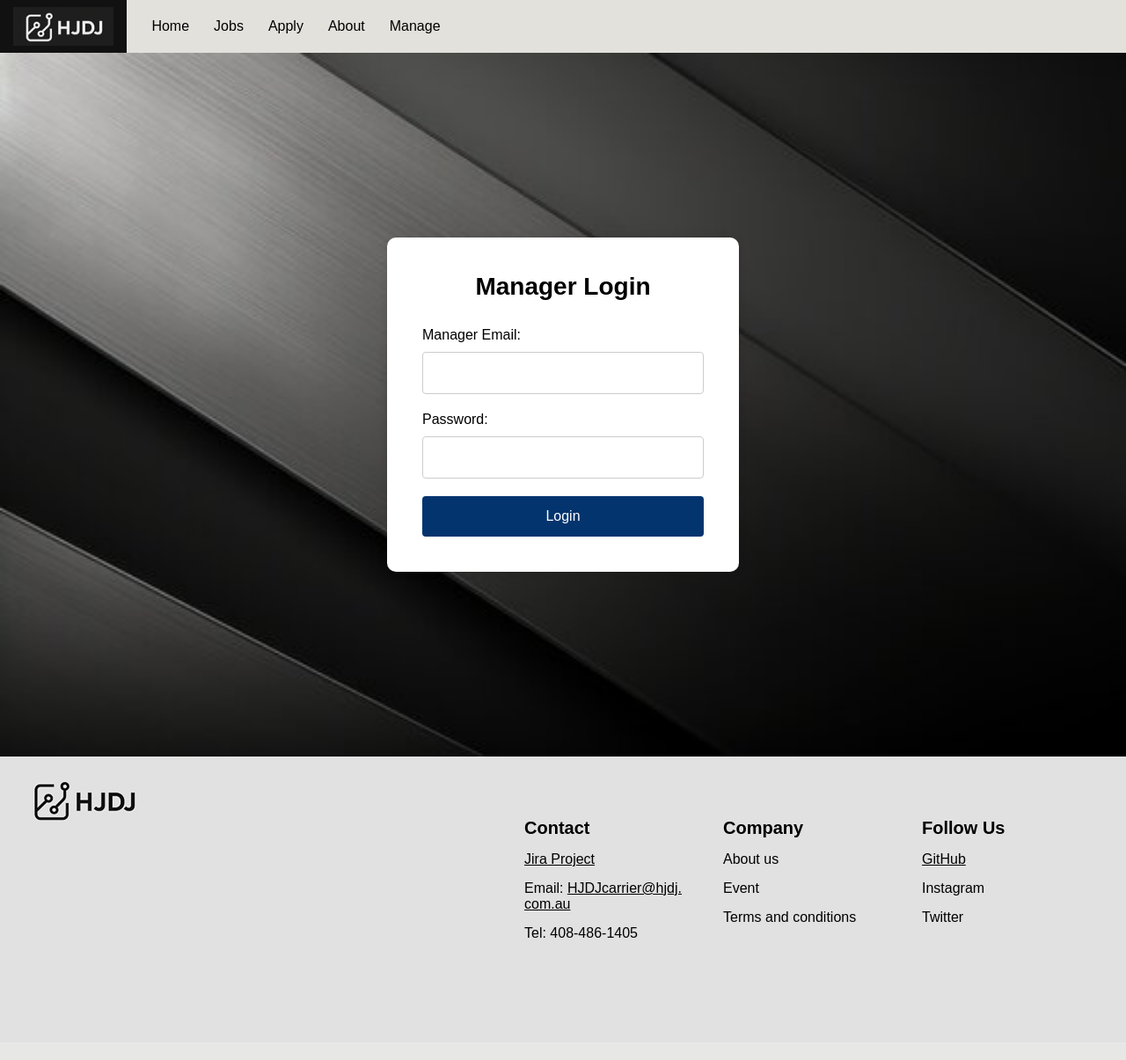
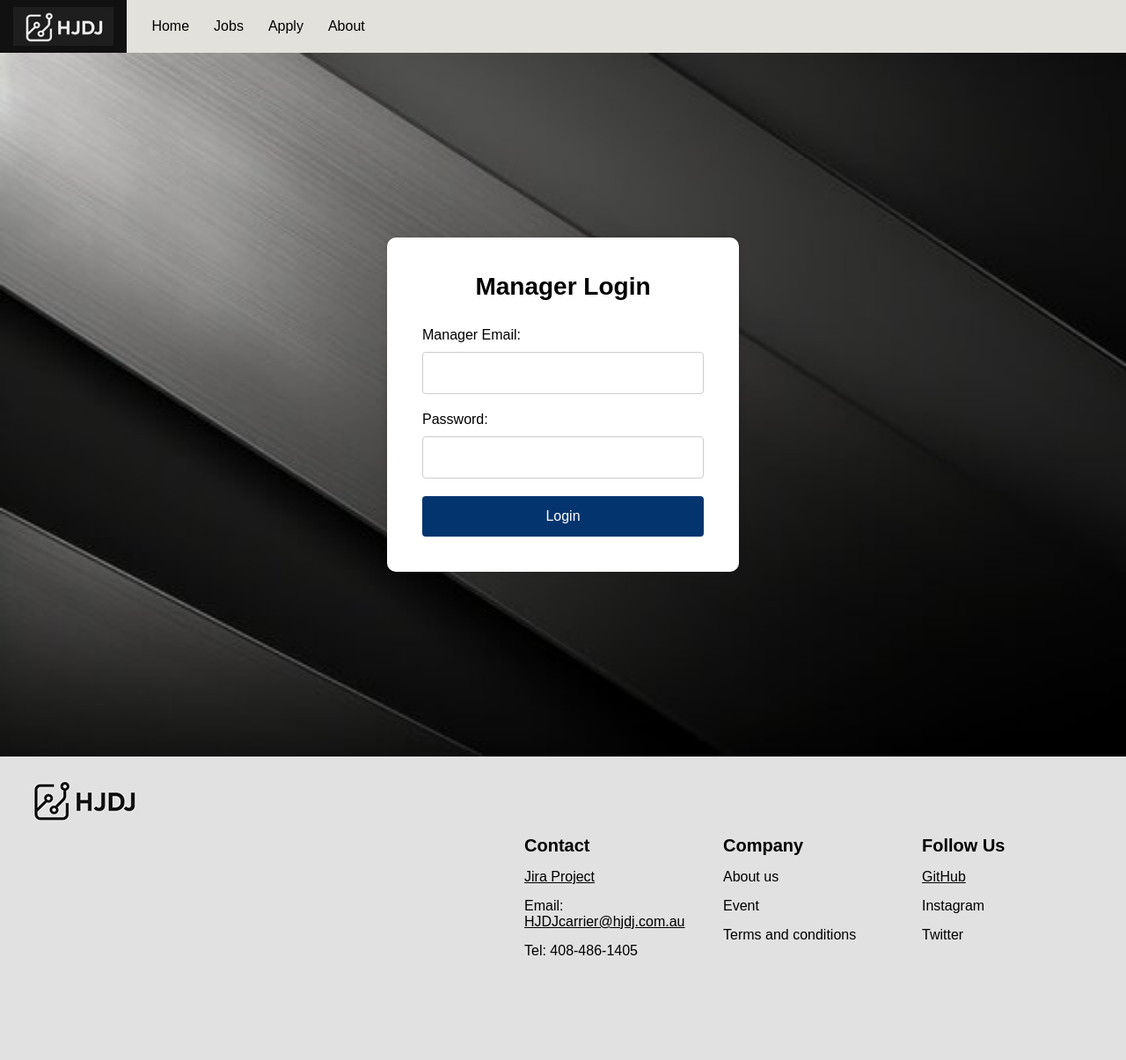
Before and after one commit to HJDJ-tech/COS10026-Project-Part-2, a PHP site: page /manage.php in a window 1280 px wide. Shown: the whole page at 88% size. Before the commit the page ends 1066 px from the top, so only its background shows below. Run offline with PHP 8.4, Linux system fonts and the light colour scheme; data that the repository does not hold is empty.

Commit message:
Added includes to manage.php

```diff
--- a/project2/manage.php
+++ b/project2/manage.php
@@ -11,20 +11,9 @@
   </head>
   <body>
     <!-- div header -->
-    <div class="header">
-      <div class="logo-container">
-        <img src="images/image.png" alt="HJDJ Logo" />
-      </div>
+    <?php include "header.inc";?>
       <!-- Site navigation -->
-      <nav>
-        <ul class="menu">
-          <li><a href="index.php">Home</a></li>
-          <li><a href="jobs.php">Jobs</a></li>
-          <li><a href="apply.php">Apply</a></li>
-          <li><a href="about.php">About</a></li>
-          <li><a href="manage.php">Manage</a></li>
-        </ul>
-      </nav>
+     <?php include "nav.inc";?>
     </div>
 
   <!-- Log in site-->
@@ -76,55 +65,7 @@ if ($_SERVER["REQUEST_METHOD"] == "POST") {
     </form>
   </div>
 </div>
-     <div class="footer">
-      <!-- Jira link-->
-      <div class="logofooter">
-        <img src="images/image1.jpg" alt="HJDJ Logo" />
-      </div>
-      <div class="objfooter">
-        <h3 style="margin-bottom: 15px">Contact</h3>
-        <div class="link">
-          <a
-            href="https://hjdj2025swin.atlassian.net/jira/software/projects/SCRUM/boards/1/backlog?atlOrigin=eyJpIjoiNTNmYmIyMzMyZDlhNGJhNzllODI0YTMyNmJkMWEzNDEiLCJwIjoiaiJ9"
-          >
-            Jira Project
-          </a>
-        </div>
-        <div class="email">
-          Email:
-          <a href="mailto:someone@example.com">HJDJcarrier@hjdj.com.au</a>
-        </div>
-        <div class="megaphonetelephone">
-          <a>Tel: 408-486-1405</a>
-        </div>
-      </div>
-      <div class="objfooter">
-        <h3 style="margin-bottom: 15px">Company</h3>
-        <div class="link">
-          <a>
-            About us
-          </a>
-        </div>
-        <div class="email">
-
-          <a>Event </a>
-        </div>
-        <div class="megaphonetelephone">
-          <a>Terms and conditions</a>
-        </div>
-      </div>
-      <div class="objfooter">
-        <h3 style="margin-bottom: 15px">Follow Us</h3>
-        <div class="link">
-          <a href="https://github.com/HJDJ-tech/COS10026-Project-Part-1" target="_blank">GitHub</a>
-        </div>
-        <div class="email">
-          <a>Instagram</a>
-        </div>
-        <div class="megaphonetelephone">
-          <a>Twitter</a>
-        </div>
-      </div>
-    </div>
+      <!-- Footer with Jira Link -->
+     <?php include "footer.inc";?>
   </body>
 </html>
```
